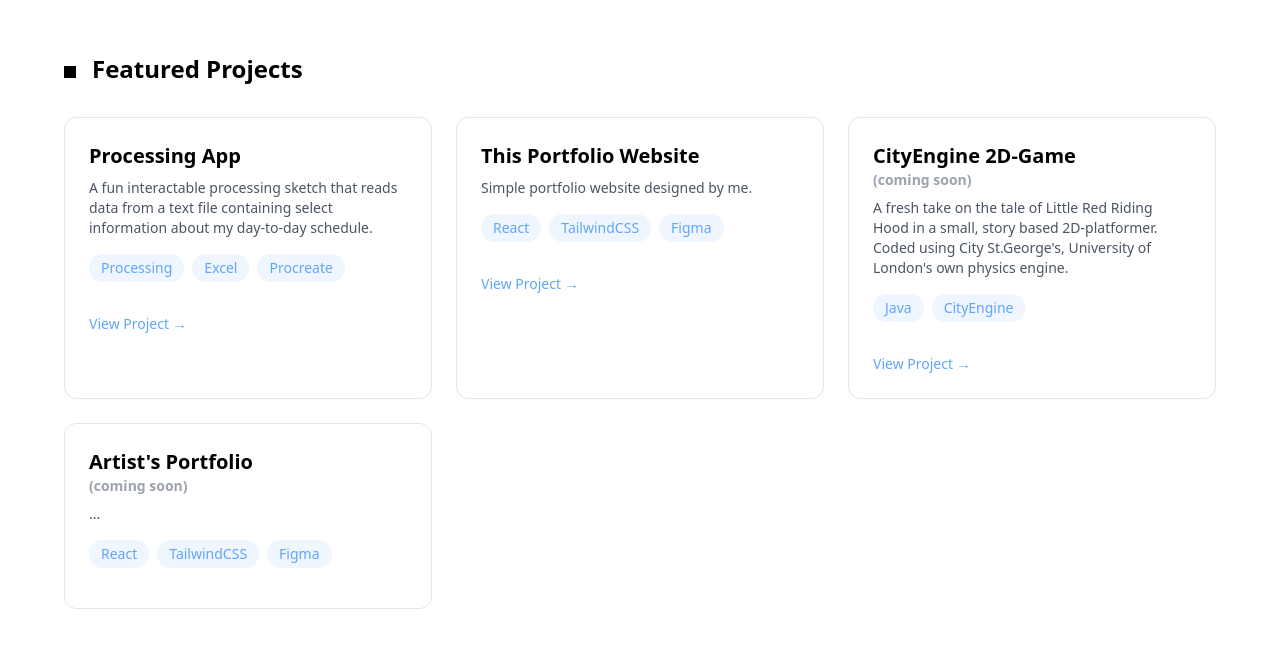
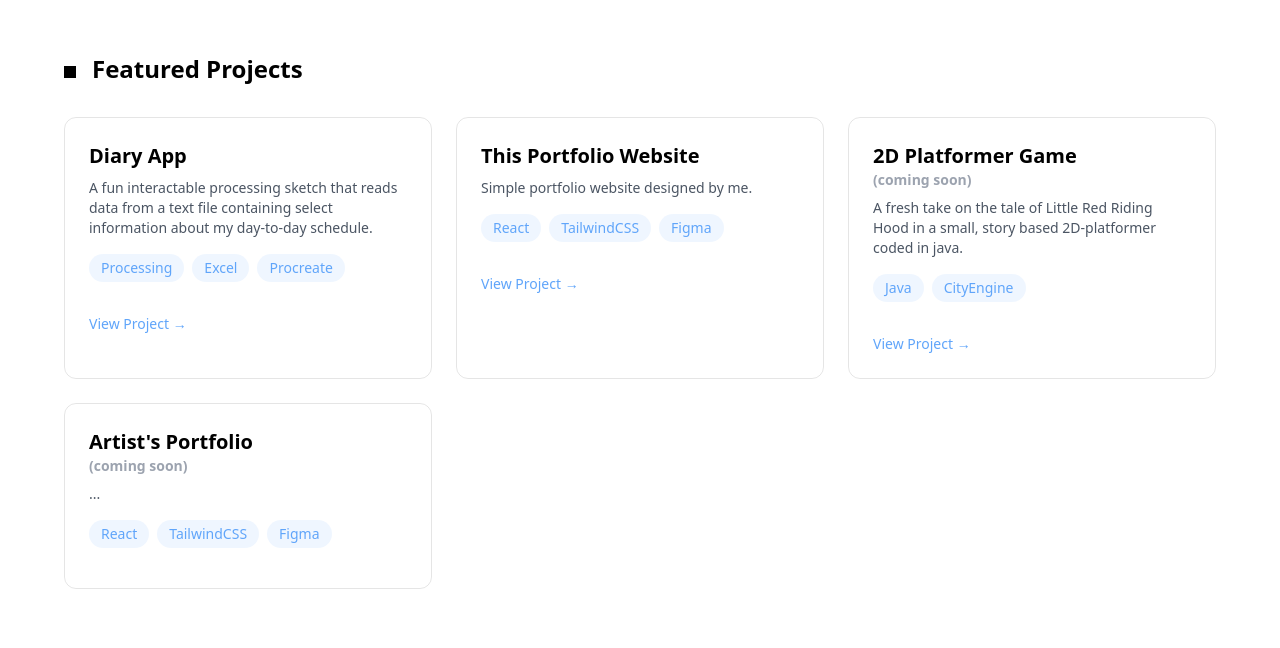
Before and after one commit to pholee/Online-Portfolio, a React (Vite) app in the folder Online_Portfolio_Code/: page / in a window 1280 px wide. Shown: the part 1643-2291 px from the top of the page. Built offline with nearby package versions, Linux system fonts and the light colour scheme.

Commit message:
Small updates

```diff
--- a/Online_Portfolio_Code/src/components/content/About.jsx
+++ b/Online_Portfolio_Code/src/components/content/About.jsx
@@ -25,13 +25,13 @@ export const About = () => {
       description:
         "Led a team in a robotics competition to build and code an autonomous robot using arduino.",
     },
-    /**{
+    /*{
       role: "Data Analyst Intern",
       company: "Meta",
       period: "Oct 2024 - Oct 2024",
       description:
         "Conducted exploratory data analysis on a set of data, producing a professional report based on a given business scenario.",
-    },**/
+    },*/
     {
       role: "Course Representative",
       company:
--- a/Online_Portfolio_Code/src/components/content/Projects.jsx
+++ b/Online_Portfolio_Code/src/components/content/Projects.jsx
@@ -15,7 +15,7 @@ export const Projects = () => {
             <div className="grid grid-cols-1 sm:grid-cols-2 md:grid-cols-2 lg:grid-cols-3 gap-6">
               {/* 1 */}
               <div className="p-6 rounded-xl border border-text-1/10 hover:-translate-y-1 hover:border-accent-text/30 hover:shadow-[0_2px_8px_rgba(59,130,246,0.1)] transition-all">
-                <h3 className="text-lg sm:text-xl font-bold mb-2"> Processing App </h3>
+                <h3 className="text-lg sm:text-xl font-bold mb-2"> Diary App </h3>
                 <p className="text-text-2 text-sm sm:text-md mb-4">
                   A fun interactable processing sketch that reads data from a
                   text file containing select information about my day-to-day
@@ -74,16 +74,12 @@ export const Projects = () => {
               {/* 3 */}
               <div className="p-6 rounded-xl border border-text-1/10 hover:-translate-y-1 hover:border-accent-text/30 hover:shadow-[0_2px_8px_rgba(59,130,246,0.1)] transition-all">
                 <h3 className="text-lg sm:text-xl font-bold mb-2">
-                  CityEngine 2D-Game
+                  2D Platformer Game
                   <span className="block text-sm text-text-3">(coming soon)</span>
                 </h3>
                 <p className="text-text-2 text-sm sm:text-md mb-4">
                   A fresh take on the tale of Little Red Riding Hood in a small,
-                  story based 2D-platformer.
-                  <span className="text-sm text-text-2">
-                    {" "}Coded using City St.George's, University of London's own
-                    physics engine.
-                  </span>
+                  story based 2D-platformer coded in java.
                 </p>
                 <div className="flex flex-wrap gap-2 mb-4">
                   {["Java", "CityEngine"].map((tech, key) => (
@@ -109,7 +105,7 @@ export const Projects = () => {
               {/* 4 */}
               <div className="p-6 rounded-xl border border-text-1/10 hover:-translate-y-1 hover:border-accent-text/30 hover:shadow-[0_2px_8px_rgba(59,130,246,0.1)] transition-all">
                 <h3 className="text-lg sm:text-xl font-bold mb-2">
-                  Artist's Portfolio
+                  Artist&apos;s Portfolio
                   <span className="block text-sm text-text-3">(coming soon)</span>
                 </h3>
                 <p className="text-text-2 text-sm sm:text-md mb-4"> ... </p>
```
Also changed, not shown: 1 other file (tests, documents, lock files or other folders).
